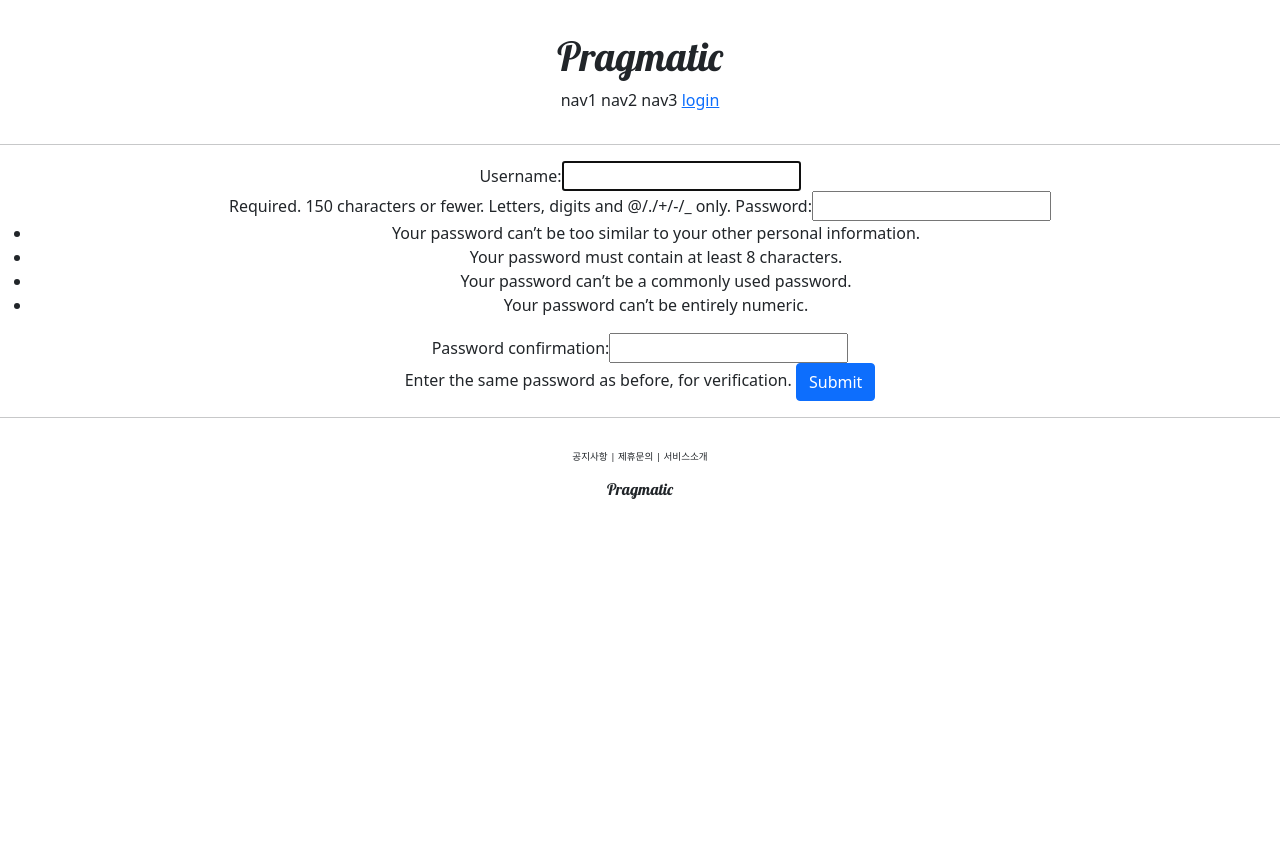
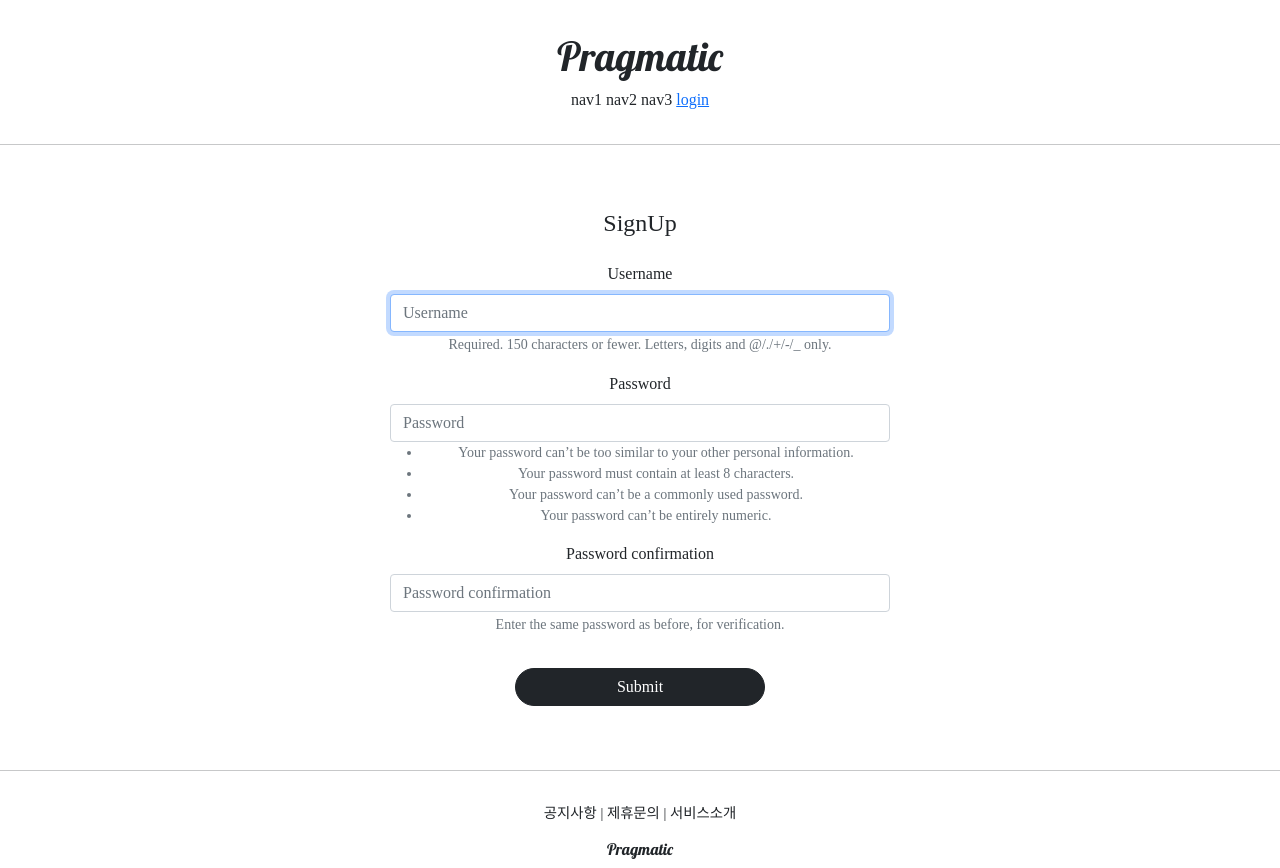
Before and after one commit to kimmekimme/PycharmProjects, a Django app: page /account/create/ in a window 1280 px wide. Before the commit the page ends 499 px from the top, so only its background shows below. Run offline with Django 3.2, Linux system fonts and the light colour scheme; some libraries are stand-ins or nearby versions.

Commit message:
9
bootstrap, nanum opensource

```diff
--- a/pragmatic/accountapp/templates/accountapp/create.html
+++ b/pragmatic/accountapp/templates/accountapp/create.html
@@ -1,13 +1,15 @@
 {% extends 'base.html' %}
-
+{% load bootstrap4 %}
 {% block content %}
-    <div style="text-align: center;">
+    <div style="text-align: center; max-width: 500px; margin: 4rem auto;">
+        <div class="mb-4">
+            <h4>SignUp</h4>
+        </div>
         <form action="{% url 'accountapp:create' %}" method="post">
             {% csrf_token %} <!--장고기본 보안토큰-->
-            {{ form }} <!--장고기능-->
-            <input type="submit" class="btn btn-primary">
+            {% bootstrap_form form %}
+            <input type="submit" class="btn btn-dark rounded-pill col-6 mt-3">
         </form>
-
     </div>
 
 {% endblock %}
--- a/pragmatic/accountapp/templates/accountapp/hello_world.html
+++ b/pragmatic/accountapp/templates/accountapp/hello_world.html
@@ -1,5 +1,5 @@
 {% extends 'base.html' %}
-
+{% load bootstrap4 %}
 {% block content %}
 
    <div style="border-radius: 1rem; margin: 2rem; text-align: center;">
@@ -7,7 +7,8 @@
             Hello World LIST!
         </h1>
        <form action="/account/hello_world/" method="post">
-           {% csrf_token %} <!--POST방식으로 보낼때 장고의 보안방식 선언-->
+           {% csrf_token %}
+         <!--POST방식으로 보낼때 장고의 보안방식 선언-->
            <div>
                <input type="text" name="hello_world_input">
 
--- a/pragmatic/pragmatic/settings.py
+++ b/pragmatic/pragmatic/settings.py
@@ -49,6 +49,7 @@
     'django.contrib.messages',
     'django.contrib.staticfiles',
     'accountapp',
+    'bootstrap4',
 ]
 
 MIDDLEWARE = [
--- a/pragmatic/static/base.css
+++ b/pragmatic/static/base.css
@@ -4,7 +4,7 @@
 }
 
 .pragmatic_footer_button {
-    font-size: .6rem;
+    font-size: .9rem;
 
 
 }
--- a/pragmatic/templates/base.html
+++ b/pragmatic/templates/base.html
@@ -4,7 +4,7 @@
 
 {% include 'head.html' %}
 <!--파이참 옵션: alt + 마우스(다중선택)-->
-<body>
+<body style="font-family: 'NanumSquareR';">
     {% include 'header.html' %}
 
     <hr>
--- a/pragmatic/templates/head.html
+++ b/pragmatic/templates/head.html
@@ -16,5 +16,26 @@
     <!-- DEFAULT CSS LINK -->
     <link rel="stylesheet" type="text/css" href="{% static 'base.css' %}">
 
-
+    <style>
+        @font-face {
+            font-family: 'NanumSquareR';
+            src: local('NanumSquareR'),
+            url("{% static 'font/NanumSquareR.otf' %} format("opentype");
+        }
+        @font-face {
+            font-family: 'NanumSquareB';
+            src: local('NanumSquareB'),
+            url("{% static 'font/NanumSquareB.otf' %} format("opentype");
+        }
+        @font-face {
+            font-family: 'NanumSquareEB';
+            src: local('NanumSquareEB'),
+            url("{% static 'font/NanumSquareEB.otf' %} format("opentype");
+        }
+        @font-face {
+            font-family: 'NanumSquareL';
+            src: local('NanumSquareL'),
+            url("{% static 'font/NanumSquareL.otf' %} format("opentype");
+        }
+    </style>
 </head>
```
Also changed, not shown: pragmatic/accountapp/templates/accountapp/login.html (+6 -4 lines), pragmatic/db.sqlite3, pragmatic/static/fonts/NanumSquareB.otf (added), pragmatic/static/fonts/NanumSquareEB.otf (added), pragmatic/static/fonts/NanumSquareL.otf (added), pragmatic/static/fonts/NanumSquareR.otf (added).
